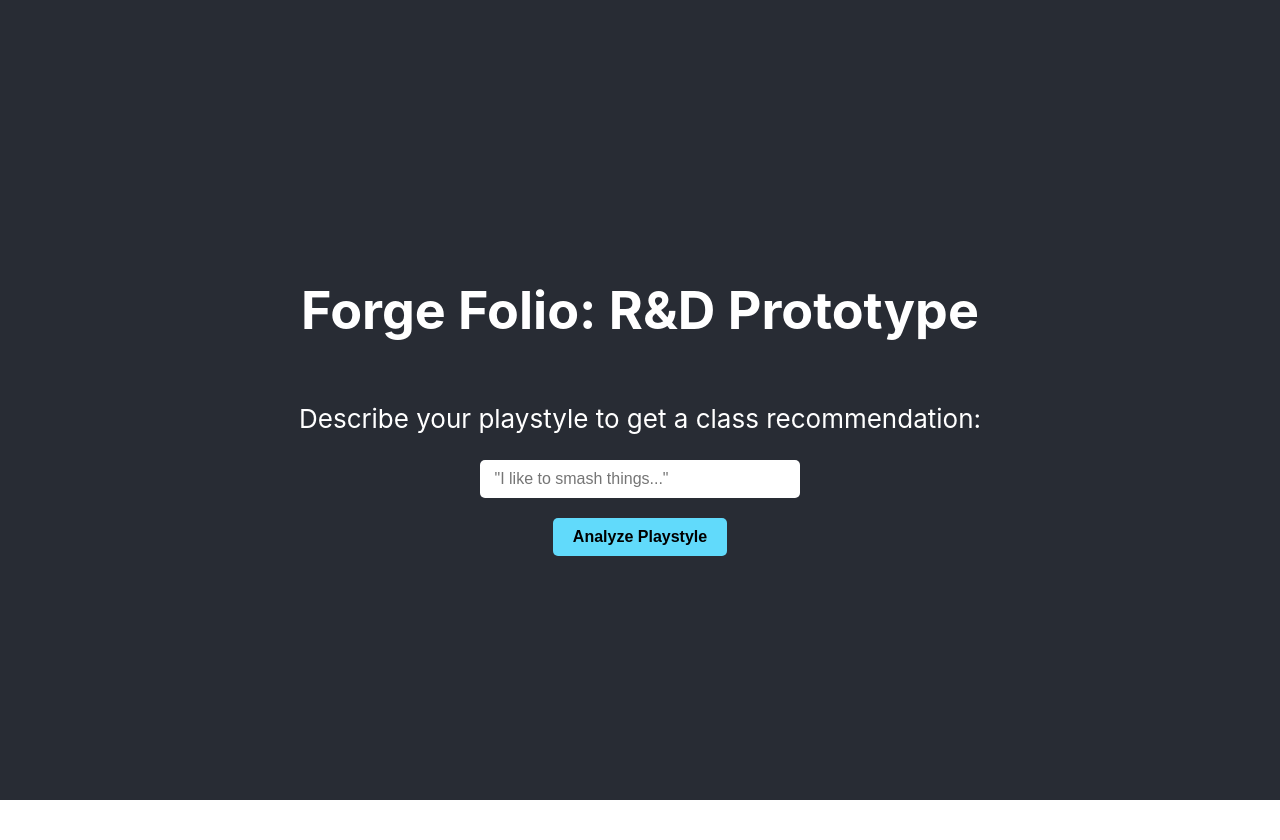
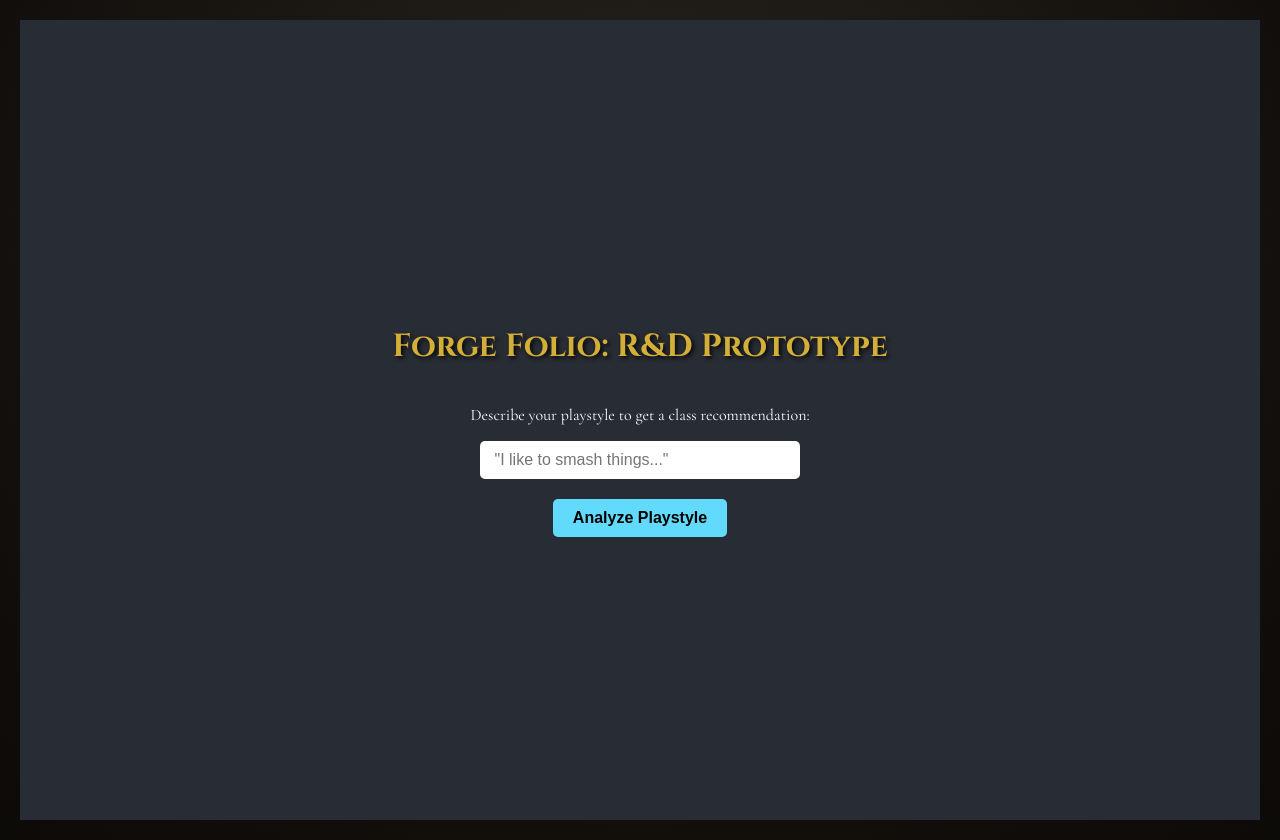
Before and after one commit to Cole0000/Forge-Folio, a React (Create React App) app in the folder frontend/: page / in a window 1280 px wide. Before the commit the page ends 800 px from the top, so only its background shows below. Built offline with nearby package versions, Linux system fonts and the light colour scheme.

Commit message:
overhauled frontend UI with dark fantasy theme and grid layout

```diff
--- a/frontend/src/App.css
+++ b/frontend/src/App.css
@@ -1,38 +1,87 @@
+@import url('https://fonts.googleapis.com/css2?family=Cinzel:wght@400;700&family=Cormorant+Garamond:wght@400;600&display=swap');
+
+body {
+  margin: 0;
+  /* Dark weathered parchment effect */
+  background-color: #2b2620;
+  background-image:
+    radial-gradient(circle, transparent 20%, #0a0806 120%),
+    linear-gradient(rgba(43, 38, 32, 0.6), rgba(20, 16, 12, 0.9));
+  color: #e0d6c8; /* Parchment white */
+  font-family: 'Cormorant Garamond', serif;
+  min-height: 100vh;
+}
+
 .App {
   text-align: center;
+  padding: 20px;
 }
 
-.App-logo {
-  height: 40vmin;
-  pointer-events: none;
+h1, h2, h3 {
+  font-family: 'Cinzel', serif;
+  color: #d4af37; /* Aged Gold */
+  text-shadow: 2px 2px 4px rgba(0,0,0,0.9);
 }
 
-@media (prefers-reduced-motion: no-preference) {
-  .App-logo {
-    animation: App-logo-spin infinite 20s linear;
-  }
+.dashboard {
+  display: flex;
+  justify-content: space-between;
+  max-width: 1100px;
+  margin: 40px auto;
+  gap: 30px;
 }
 
-.App-header {
-  background-color: #282c34;
-  min-height: 100vh;
-  display: flex;
-  flex-direction: column;
-  align-items: center;
-  justify-content: center;
-  font-size: calc(10px + 2vmin);
-  color: white;
+/* Added slight transparency so the dark parchment bleeds through the columns */
+.left-column {
+  flex: 1;
+  background-color: rgba(26, 26, 26, 0.85);
+  border: 2px solid #5a1818;
+  border-radius: 8px;
+  padding: 20px;
+  box-shadow: 0 4px 20px rgba(0,0,0,0.8);
 }
 
-.App-link {
-  color: #61dafb;
+.right-column {
+  flex: 2;
+  background-color: rgba(26, 26, 26, 0.85);
+  border: 2px solid #333;
+  border-radius: 8px;
+  padding: 20px;
+  box-shadow: 0 4px 20px rgba(0,0,0,0.8);
 }
 
-@keyframes App-logo-spin {
-  from {
-    transform: rotate(0deg);
-  }
-  to {
-    transform: rotate(360deg);
-  }
+.stat-block {
+  display: flex;
+  justify-content: space-between;
+  border-bottom: 1px dashed #555;
+  padding: 10px 0;
+  font-size: 1.3rem;
 }
+
+.btn-action {
+  background-color: #5a1818;
+  color: #e0d6c8;
+  border: 1px solid #d4af37;
+  padding: 10px 20px;
+  font-family: 'Cinzel', serif;
+  cursor: pointer;
+  border-radius: 4px;
+  font-size: 1.1rem;
+  transition: 0.3s;
+}
+
+.btn-action:hover {
+  background-color: #d4af37;
+  color: #121212;
+}
+
+.input-field {
+  padding: 10px;
+  width: 80%;
+  background-color: #1f1b18; /* Darker parchment input */
+  color: #e0d6c8;
+  border: 1px solid #555;
+  margin-bottom: 15px;
+  font-family: 'Cormorant Garamond', serif;
+  font-size: 1.2rem;
+}
```
